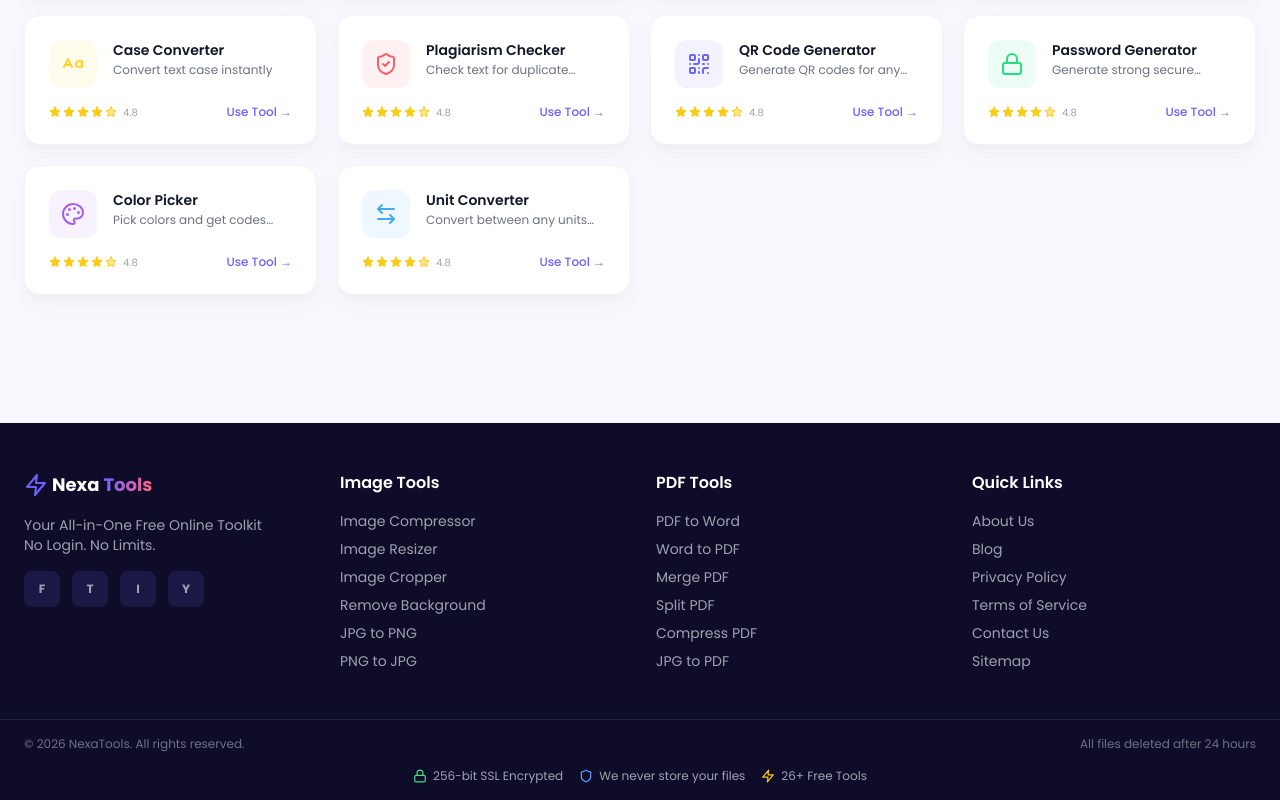
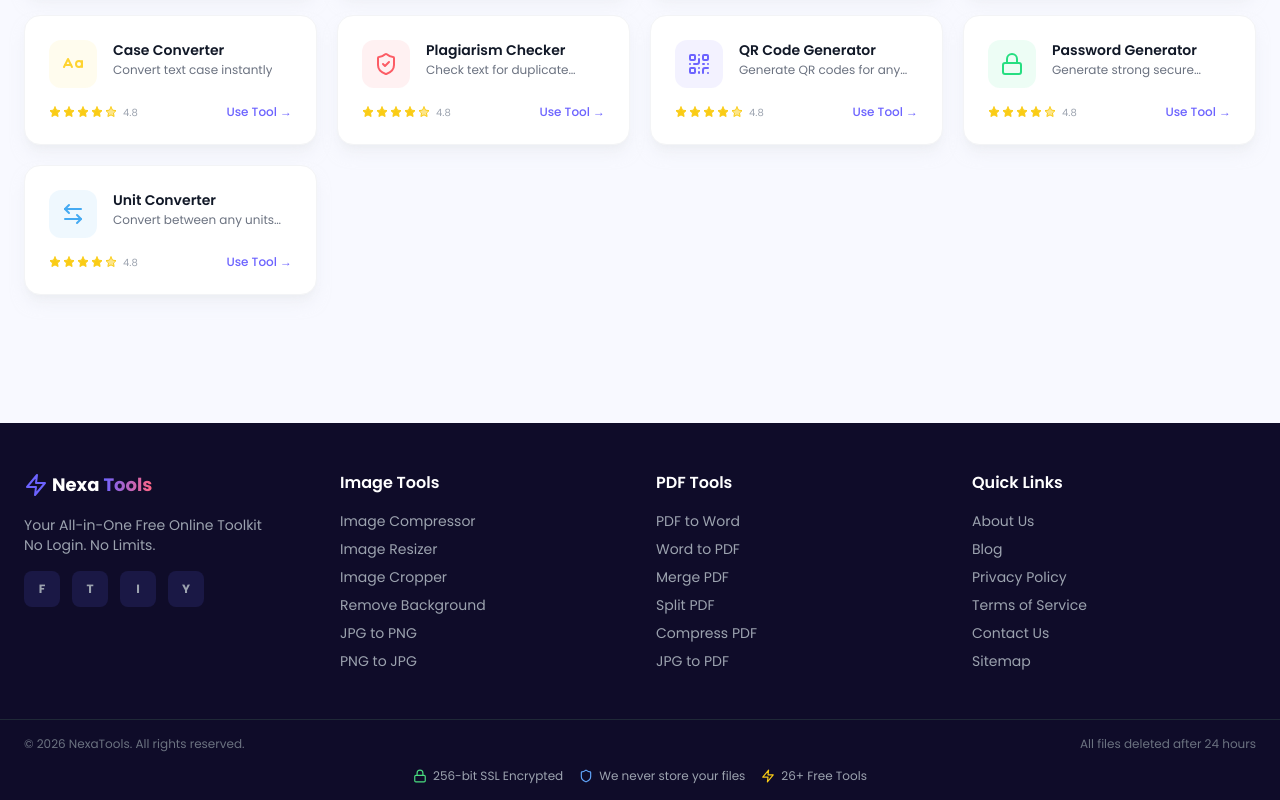
Before and after one commit to basharatbashir033-boop/nexatools, a React (Vite) app: page / in a window 1280 px wide. Shown: the part 1537-2337 px from the top of the page. Built offline with nearby package versions, Linux system fonts and the light colour scheme; a web font is replaced by a local one.

Commit message:
Remove Color Picker tool from tools list
Removed Color Picker tool details from tools.ts.

```diff
--- a/src/data/tools.ts
+++ b/src/data/tools.ts
@@ -313,18 +313,7 @@ export const tools: ToolDef[] = [
     faq:[{q:'How long should my password be?',a:'At least 12 characters for strong security. 16+ is recommended.'},{q:'Are generated passwords secure?',a:'Yes, generated locally in your browser. Never sent to any server.'},{q:'What makes a strong password?',a:'Length + mix of uppercase, lowercase, numbers, and symbols.'},{q:'Can I generate multiple passwords?',a:'Yes, generate as many as you need.'},{q:'Is there a password strength indicator?',a:'Yes, real-time strength meter shows security level.'}],
     related:['qr-code-generator','color-picker','unit-converter','word-counter'],
   },
-  {
-    id:'color-picker', slug:'color-picker', name:'Color Picker', nameUrdu:'رنگ چنندہ',
-    description:'Pick colors and get codes instantly', descriptionUrdu:'رنگ چنیں اور فوری کوڈ حاصل کریں',
-    category:'other', icon:Palette, color:'#a55eea',
-    metaTitle:'Color Picker – Free Online | NexaTools',
-    metaDescription:'Pick colors and get HEX, RGB, HSL codes online for free. No login required.',
-    seoDescription:'Pick colors and get HEX, RGB, HSL, and CMYK codes instantly with NexaTools Color Picker. Visual color selection with gradient palettes, color history, and shade variations. Perfect for designers and developers. No login, works in browser.',
-    features:['Visual color picker','HEX / RGB / HSL / CMYK','Color history','Shade variations','One-click copy'],
-    howTo:['Pick a color visually','See all color codes','Copy the code you need'],
-    faq:[{q:'What formats are supported?',a:'HEX, RGB, HSL, and CMYK color codes.'},{q:'Can I enter a specific color code?',a:'Yes, paste any color code to see the color.'},{q:'Is there a color history?',a:'Yes, recently picked colors are saved.'},{q:'Can I see shade variations?',a:'Yes, lighter and darker shades of any color.'},{q:'Does it work on mobile?',a:'Yes, touch-friendly color selection.'}],
-    related:['qr-code-generator','password-generator','unit-converter','image-resizer'],
-  },
+
   {
     id:'unit-converter', slug:'unit-converter', name:'Unit Converter', nameUrdu:'اکائی کنورٹر',
     description:'Convert between any units instantly', descriptionUrdu:'کسی بھی اکائی میں فوری تبدیلی',
```
